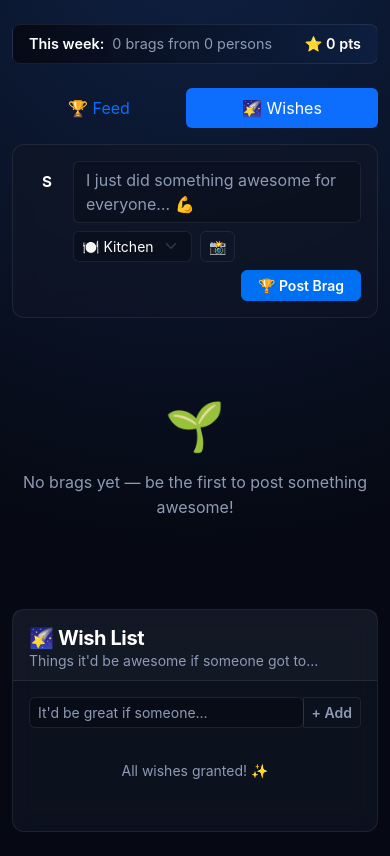
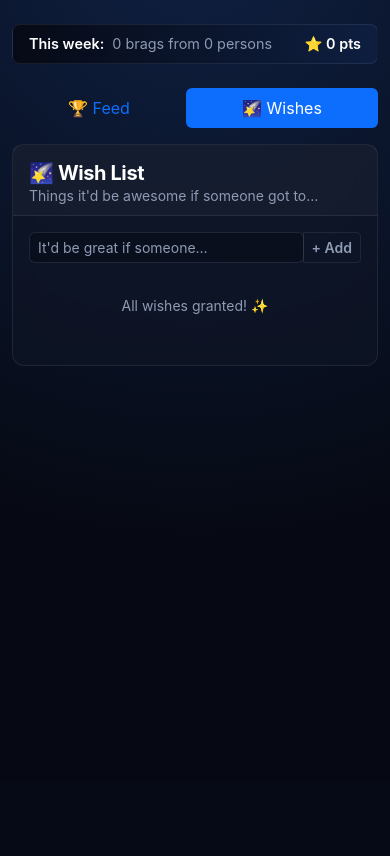
Before and after one commit to masterkong06/brag-board, a Flask app: page / in a window 390 px wide, after a click on "🌠 Wishes". Shown: the part 63-919 px from the top of the page. After the commit the page ends 429 px from the top, so only its background shows below. Run offline with Flask 3, Linux system fonts and the light colour scheme; the visitor is signed in with stand-in values (Sample User, id 1); data comes from the database, SQL or seed files in the repository; data that the repository does not hold is empty; some libraries are stand-ins or nearby versions.

Commit message:
fix(mobile-tabs): hide feed-col when inactive — both panels toggle correctly
Co-Authored-By: Claude Sonnet 4.6 <noreply@anthropic.com>

```diff
--- a/static/style.css
+++ b/static/style.css
@@ -202,8 +202,8 @@
    Mobile feed/wishes tab switcher
    ========================================================================== */
 @media (max-width: 991.98px) {
-  #wishes-col { display: none; }
-  #wishes-col.tab-active { display: block !important; }
+  #feed-col, #wishes-col { display: none; }
+  #feed-col.tab-active, #wishes-col.tab-active { display: block !important; }
 }
 
 /* ==========================================================================
--- a/templates/index.html
+++ b/templates/index.html
@@ -29,7 +29,7 @@
 <div class="row g-4">
 
   {# ════════════════════════════════ LEFT: FEED ════════════════════════════ #}
-  <div class="col-lg-7" id="feed-col">
+  <div class="col-lg-7 tab-active" id="feed-col">
 
     {# Post-a-brag form #}
     <div class="card border-0 shadow-sm mb-4">
```
